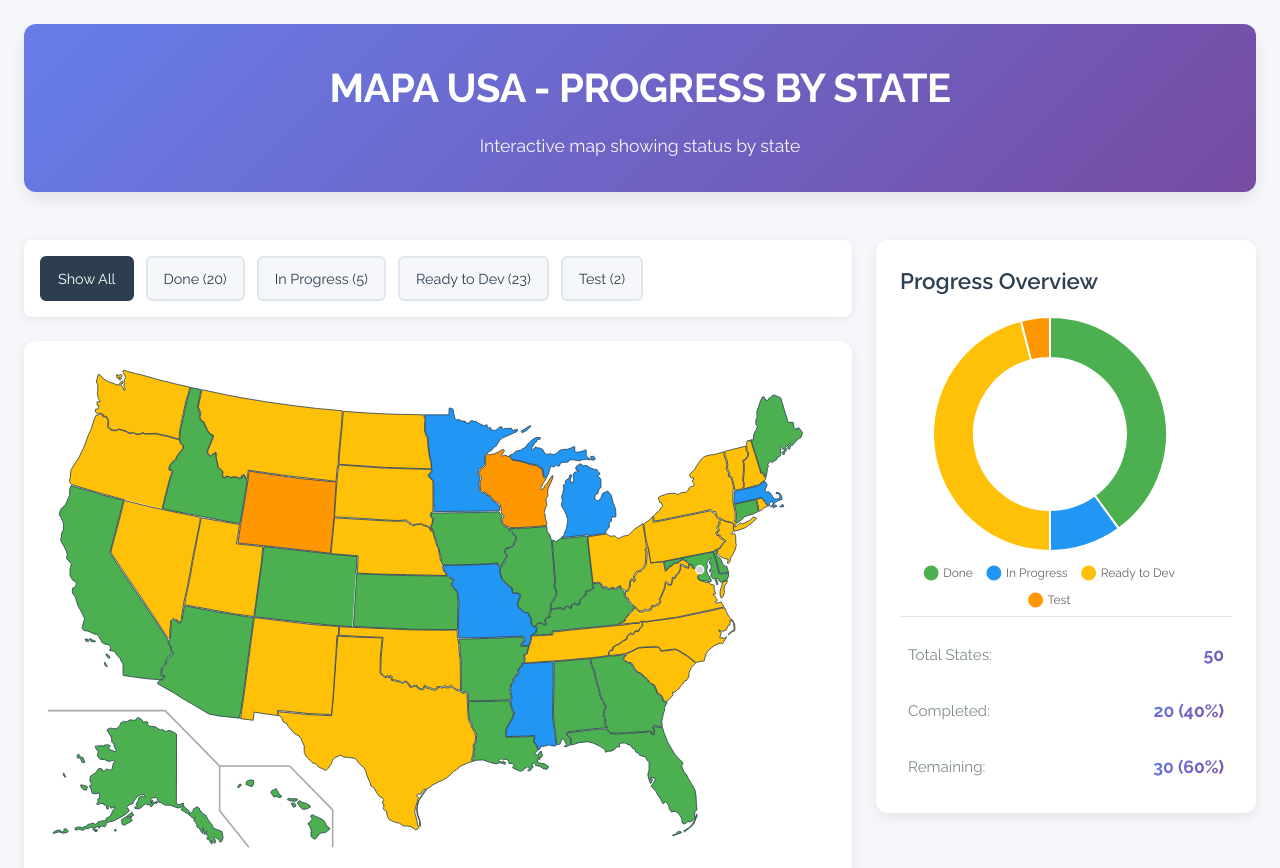
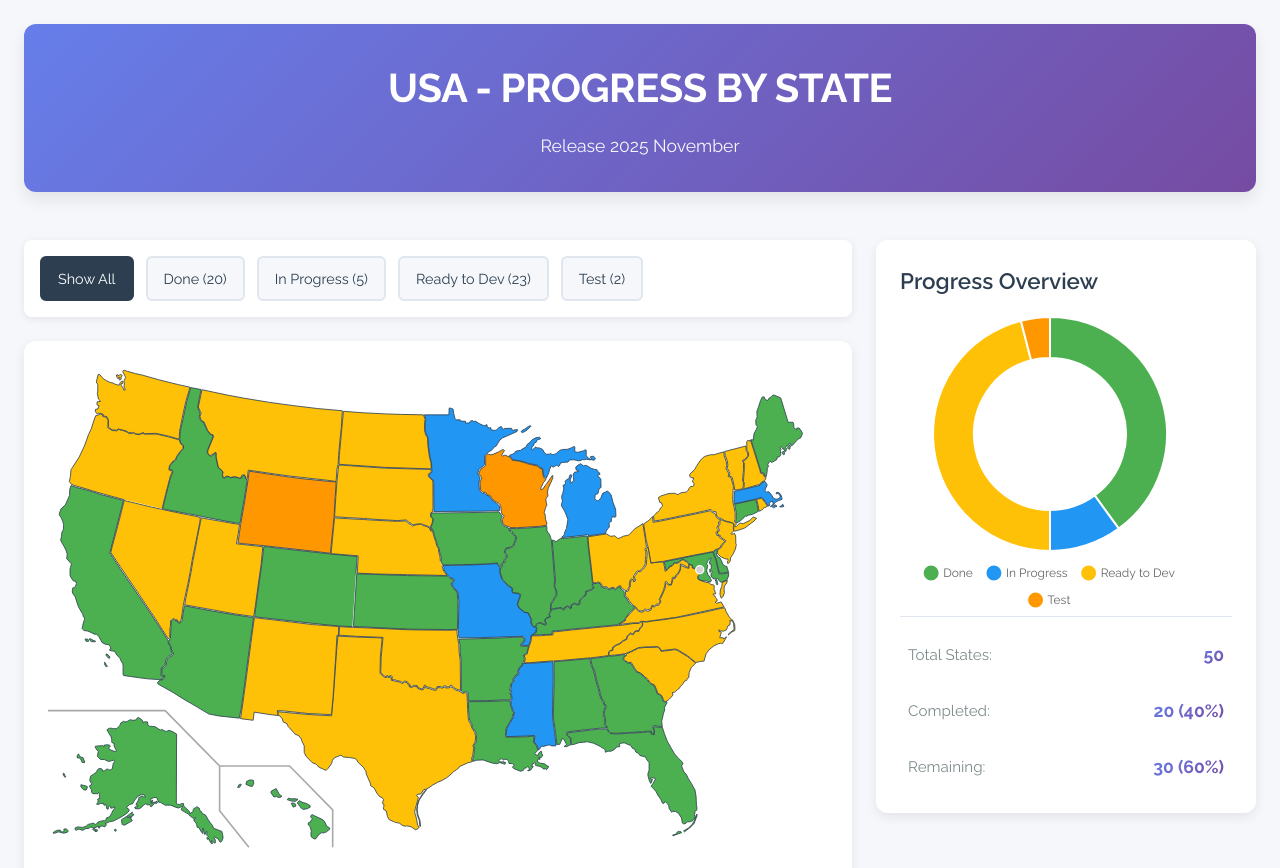
Before and after one commit to frees11/mapa-usa-progress, a plain HTML site: page index.html in a window 1280 px wide. Shown: the top 868 px of the page. Drawn offline with nearby package versions, Linux system fonts and the light colour scheme.

Commit message:
Update index.html

```diff
--- a/index.html
+++ b/index.html
@@ -20,8 +20,8 @@
 <body>
     <div class="container">
         <header class="header">
-            <h1>MAPA USA - PROGRESS BY STATE</h1>
-            <p class="subtitle">Interactive map showing status by state</p>
+            <h1>USA - PROGRESS BY STATE</h1>
+            <p class="subtitle">Release 2025 November</p>
         </header>
 
         <main class="main-content">
```
